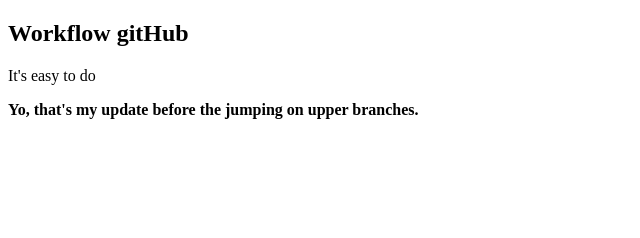
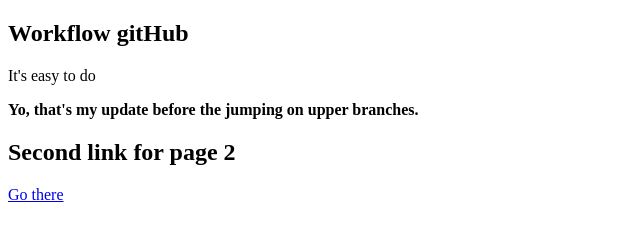
Before and after one commit to arold-takam/ourGitFlow, a plain HTML site: page index.html in a window 1280 px wide. Shown: the whole page, without its empty margins (0-640 px from the left). Drawn offline with Linux system fonts and the light colour scheme.

Commit message:
second link added

```diff
--- a/index.html
+++ b/index.html
@@ -11,5 +11,8 @@
     <b>Yo, that's my update before the jumping on upper branches.</b>
     <!-- test done on preprod -->
      <!-- version 1 -->
+    <br>
+    <h2>Second link for page 2</h2>
+    <a href="./.idea/page2.html">Go there</a>
 </body>
 </html>
```
